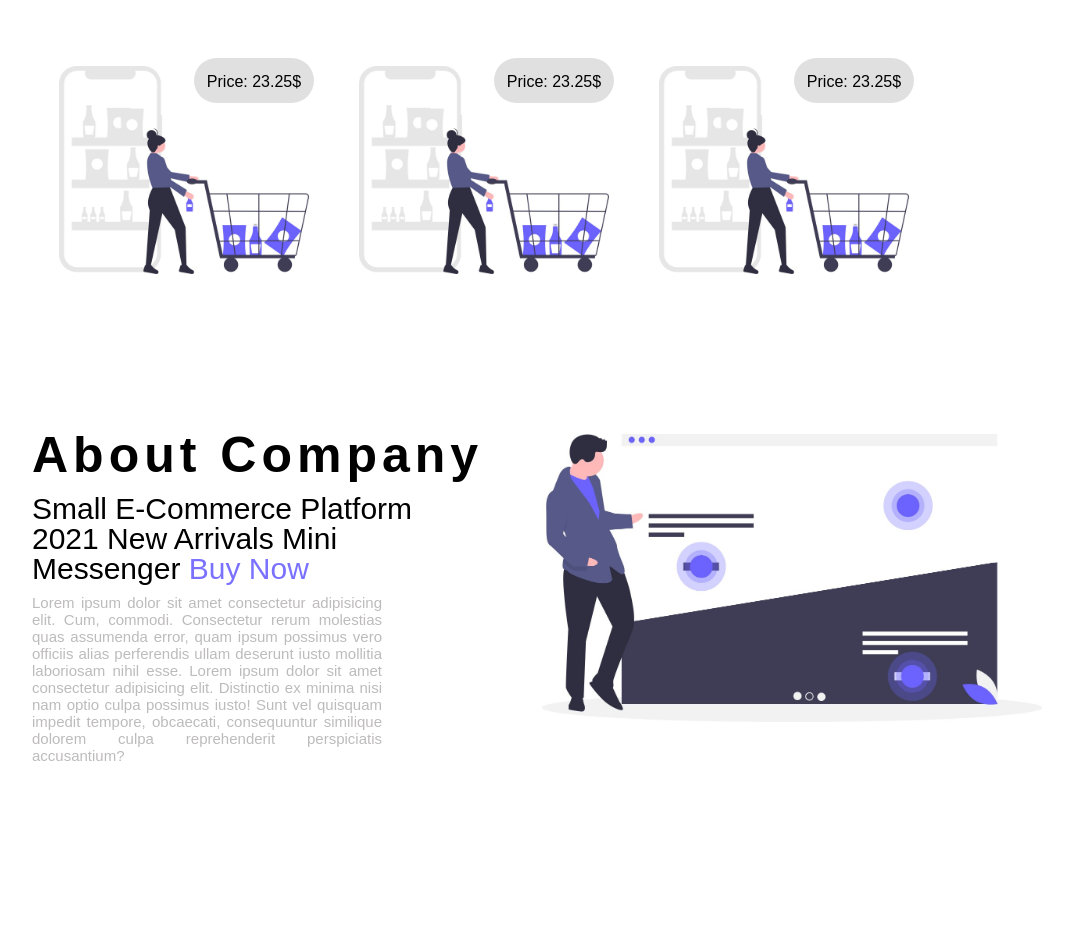
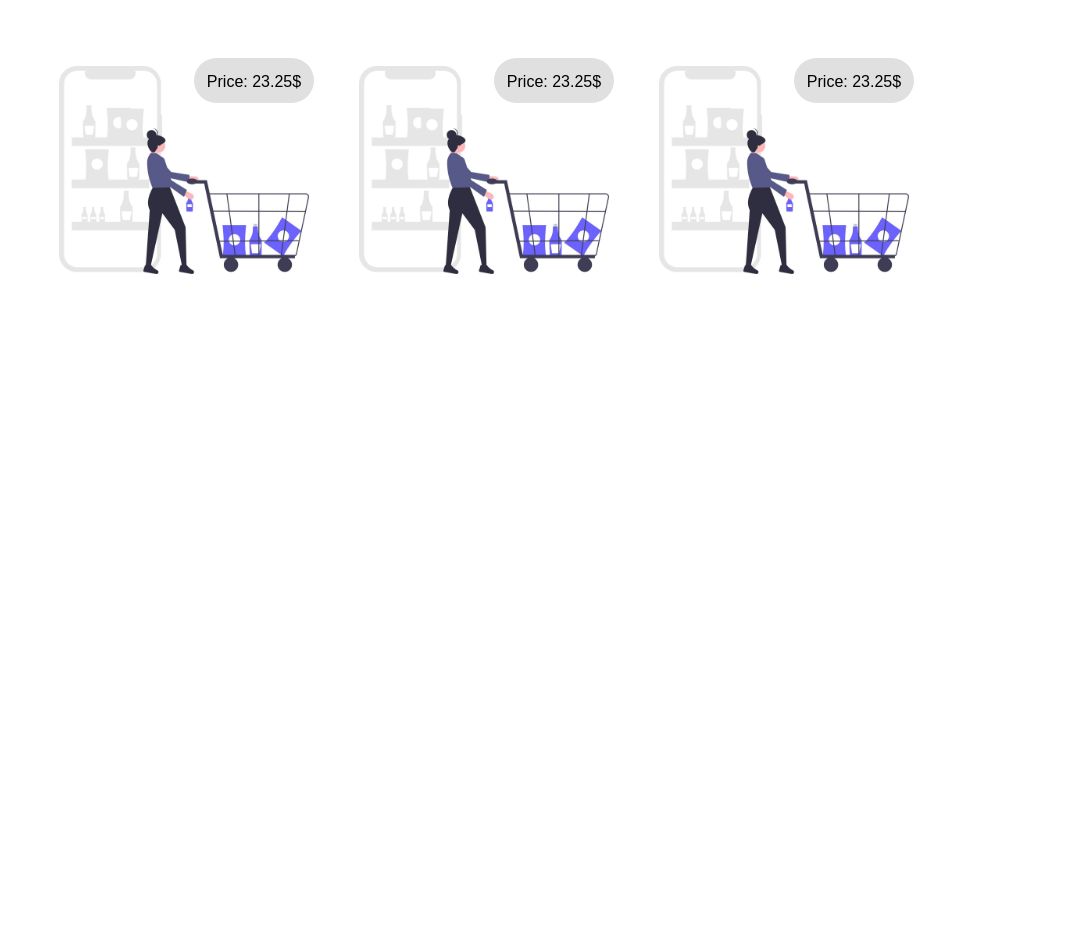
Before and after one commit to durjoydas1/Simple-E-commerce-site, a plain HTML site: page index.html in a window 1280 px wide. Shown: the part 948-1874 px from the top of the page, without its empty margins (158-1230 px from the left). After the commit the page ends 1264 px from the top, so only its background shows below. Drawn offline with Linux system fonts and the light colour scheme.

Commit message:
section3 deleted

```diff
--- a/css/style.css
+++ b/css/style.css
@@ -189,33 +189,3 @@ span {
     padding-top: 15px;
     border-radius: 30px;
 }
-.section3 img{
-    width: 500px;
-    position: relative;
-    left: 700px;
-    top: -200px;
-}
-.section3 h1{
-    position: relative;
-    top: 110px;
-    left: 190px;
-    font-size: 50px;
-    font-weight: bolder;
-}
-.section3 p{
-    position: relative;
-    top: 120px;
-    left: 190px;
-    line-height: 30px;
-    font-size: 30px;
-}
-#section3para{
-    width: 350px;
-    color: #bdbbbb;
-    text-align: justify;
-    position: relative;
-    top: 130px;
-    font-size: 15px;
-    line-height: normal;
-
-}
--- a/index.html
+++ b/index.html
@@ -61,14 +61,7 @@
                     <p>Price: 23.25$</p>
                 </div>
             </div>
-            <div class="section3">
-                <h1>About Company</h1>
-                <p>Small E-Commerce Platform</p>
-                <p>2021 New Arrivals Mini</p>
-                <p>Messenger <span>Buy Now</span></p>
-                <p id="section3para">Lorem ipsum dolor sit amet consectetur adipisicing elit. Cum, commodi. Consectetur rerum molestias quas assumenda error, quam ipsum possimus vero officiis alias perferendis ullam deserunt iusto mollitia laboriosam nihil esse. Lorem ipsum dolor sit amet consectetur adipisicing elit. Distinctio ex minima nisi nam optio culpa possimus iusto! Sunt vel quisquam impedit tempore, obcaecati, consequuntur similique dolorem culpa reprehenderit perspiciatis accusantium? </p>
-                <img src="/image/undraw_heatmap_uyye.jpg" alt="map">
-            </div>
+
 
 
         </div>
```
